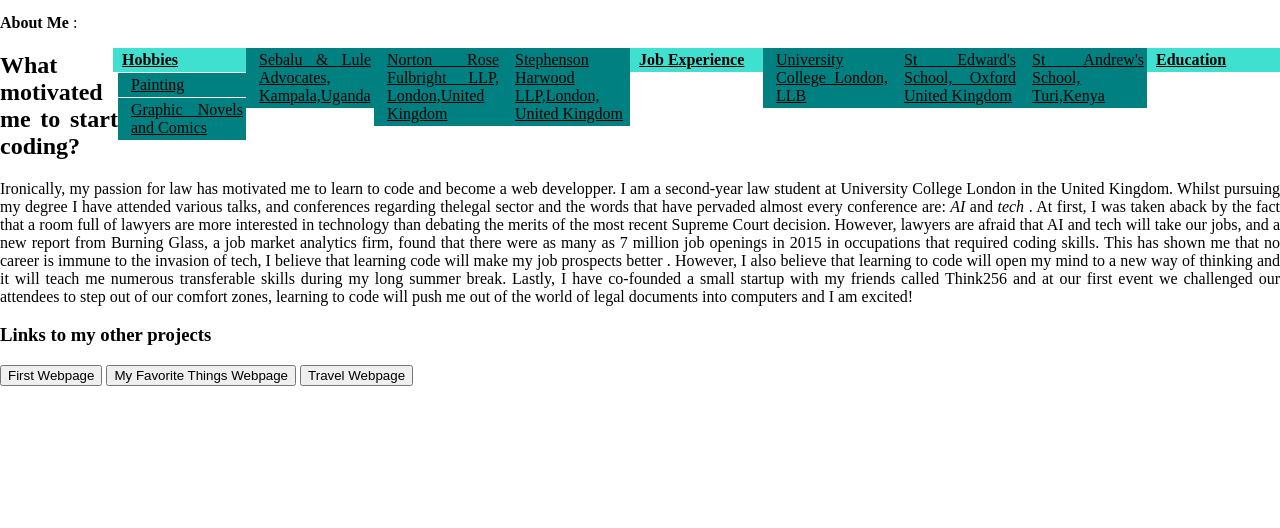
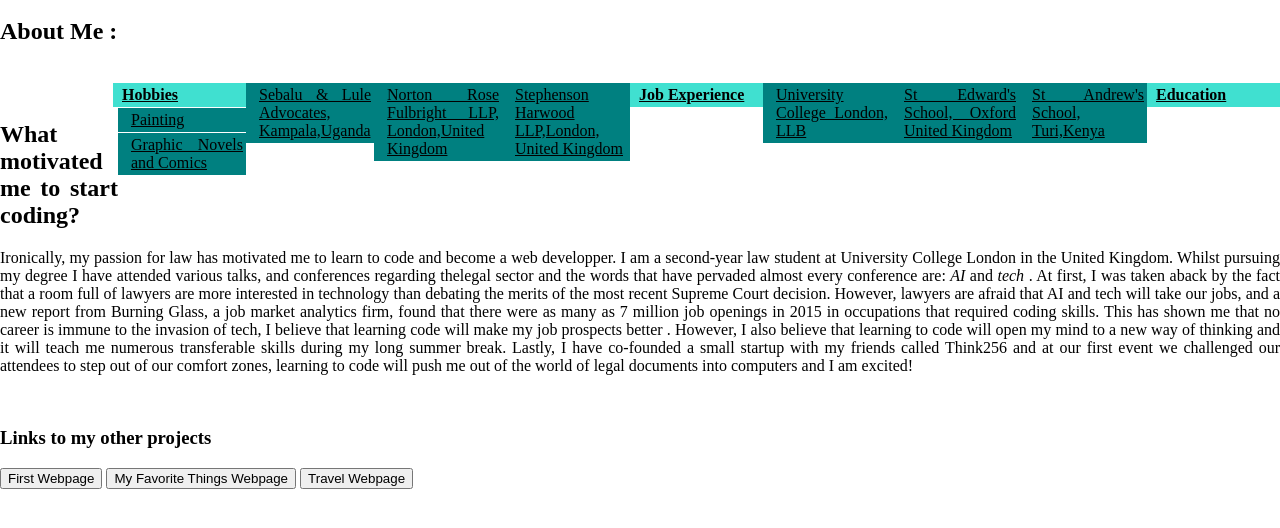
Before and after one commit to SarahWK/my-portfolio-project, a plain HTML site: page index.html in a window 1280 px wide. Shown: the part 98-626 px from the top of the page. Drawn offline with Linux system fonts and the light colour scheme; a web font is replaced by a local one.

Commit message:
Add some spaces and indent

```diff
--- a/index.html
+++ b/index.html
@@ -31,8 +31,8 @@
   <div class="bar">
     <h1>Sarah Kulubya's Profile</h1>
     <img src="file:///Users/Sarah/Desktop/IMG_0827.JPG" class=centre>
-    <p><strong>About Me </strong>:</p>
-
+    <h2><strong>About Me </strong>:</h2>
+    <br>
     <div id="navcontainer">
       <ul>
         <li><a href="#">Education</a>
@@ -55,7 +55,7 @@
           <ul>
             <li><a href="#">Painting</a></li>
             <li><a href="#">Graphic Novels and Comics</a></li>
-
+            <br>
           </ul>
         </li>
       </ul>
@@ -70,12 +70,11 @@
       to code will push me out of the world of legal documents into computers and I am excited!</p>
     </ul>
   </div>
-
+  <br>
   <h3>Links to my other projects</h3>
   <a href="my-first-webpage.html"><button>First Webpage</button></a>
   <a href="my-favorite-things.html"><button>My Favorite Things Webpage</button></a>
   <a href="file:///Users/Sarah/Documents/Travel-site/index.html"><button>Travel Webpage</button></a>
-
 </head>
 
 </body>
```
